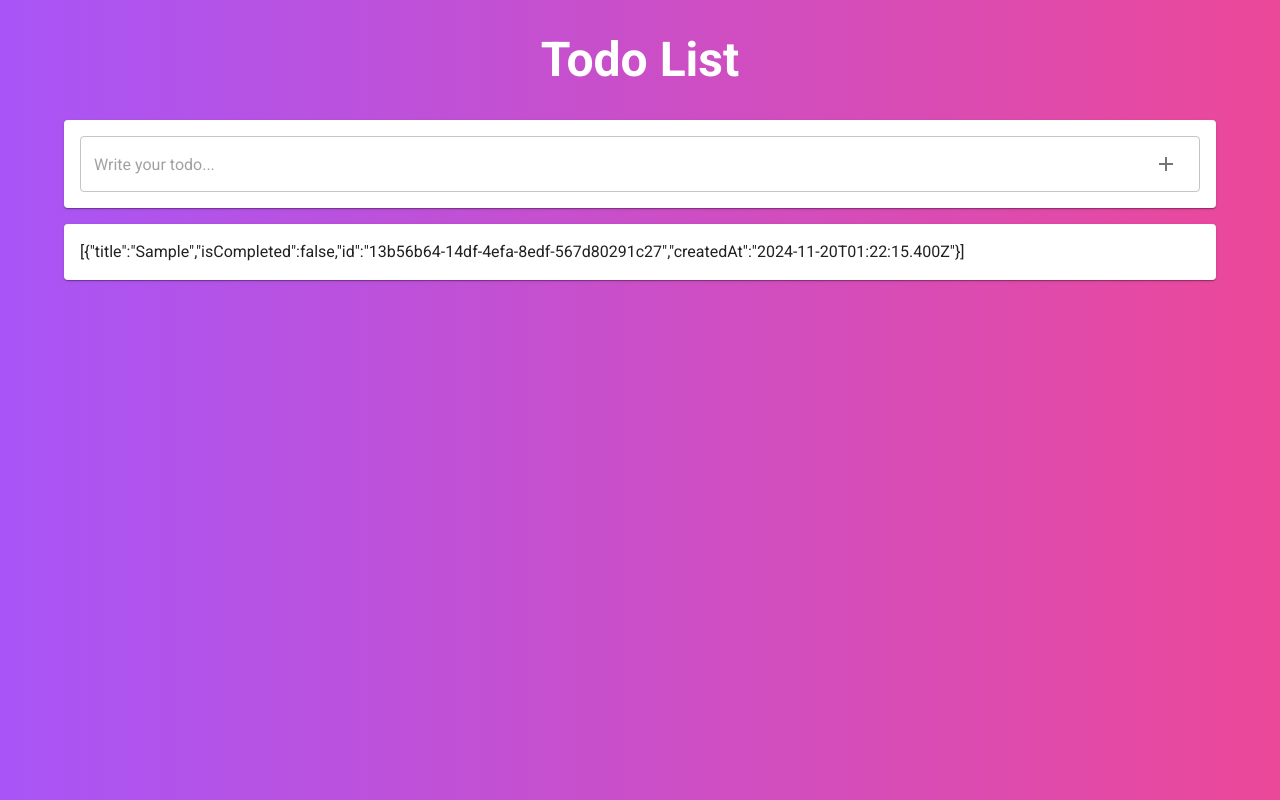
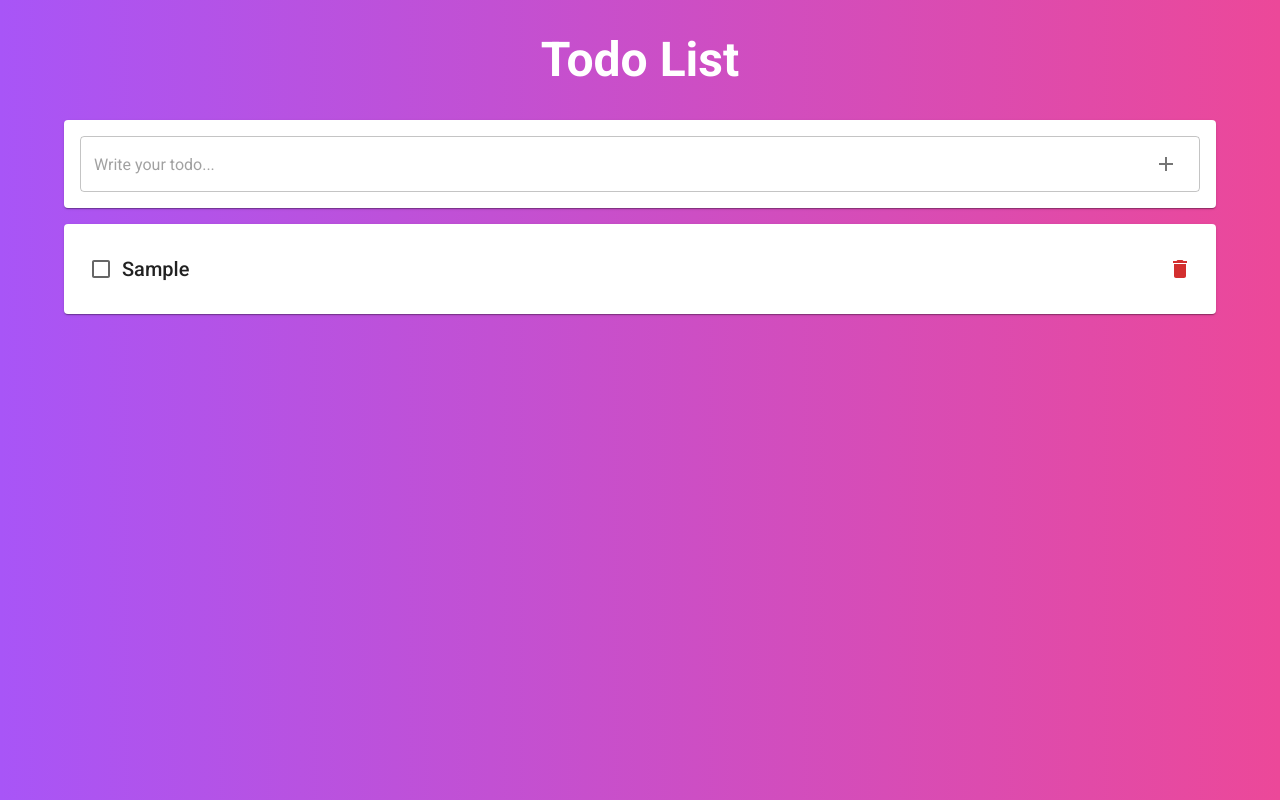
Before and after one commit to askariali/nextjs-mui-todolist, a Next.js app: page / in a window 1280 px wide. Both pictures are taken after typing "Sample" into the empty fields and a click on the button 1166 px from the left and 164 px from the top of the page. Built offline with nearby package versions, Linux system fonts and the light colour scheme; what @mui/material-nextjs would draw is missing.

Commit message:
add: todo list

```diff
--- a/src/components/todo-list.tsx
+++ b/src/components/todo-list.tsx
@@ -1,13 +1,25 @@
 "use client";
 
 import { useTodoStore } from "@/stores/useTodoStore";
-import { Paper } from "@mui/material";
+import { Paper, Stack, Typography } from "@mui/material";
+import TodoItem from "./todo-item";
+import React from "react";
 
 export default function TodoList() {
-  const todoList = useTodoStore(state => state.todos)
+  const todoList = useTodoStore((state) => state.todos);
   return (
     <Paper className="p-4">
-      <div>{JSON.stringify(todoList)}</div>
+      {todoList.length ? (
+        <Stack>
+          {todoList.map((todo) => (
+            <TodoItem key={todo.id} data={todo} />
+          ))}
+        </Stack>
+      ) : (
+        <Typography align="center" variant="body2" color="textDisabled">
+          No To-Do yet
+        </Typography>
+      )}
     </Paper>
   );
 }
```
